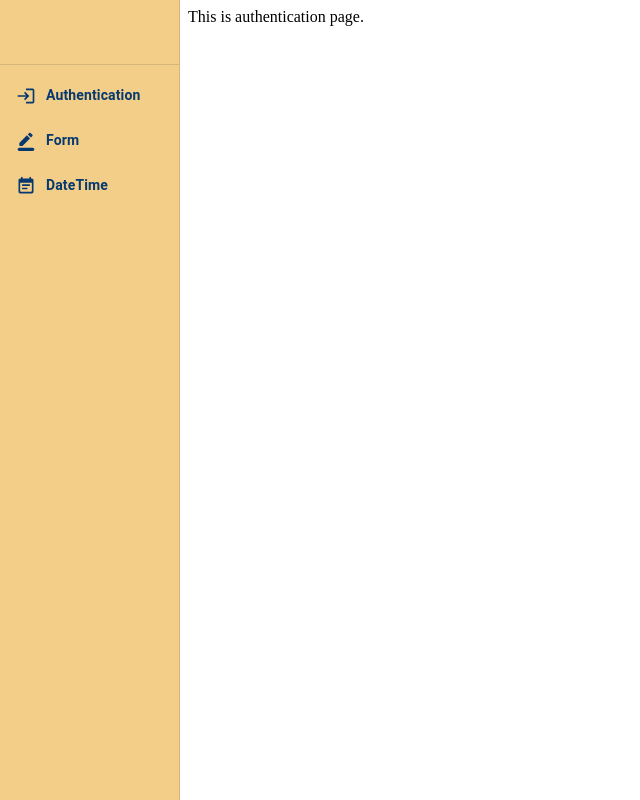
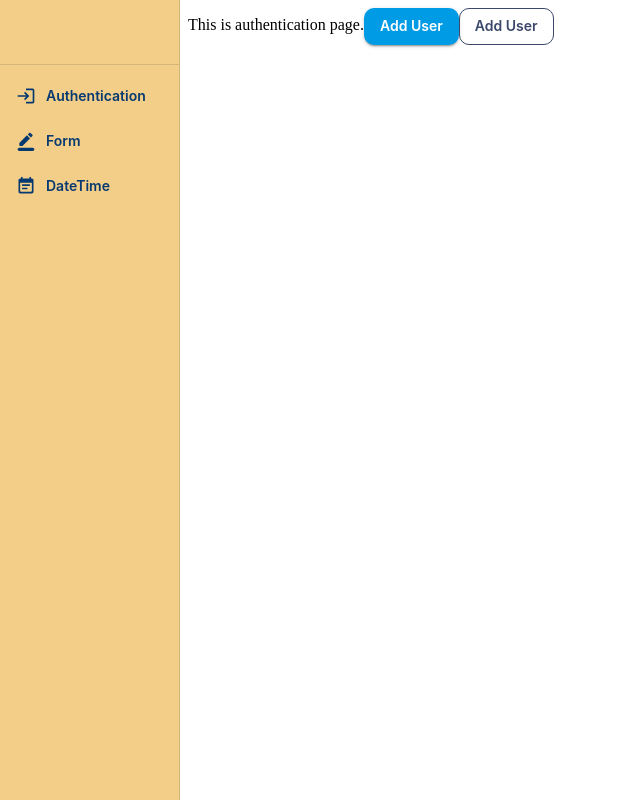
Before and after one commit to alisonwu6/vite-react-lab, a React (Vite) app: page /authentication in a window 1280 px wide. Shown: the whole page, without its empty margins (0-640 px from the left). Built offline with nearby package versions, Linux system fonts and the light colour scheme.

Commit message:
feat: MUI style, use ThemeProvider, CommonButton

```diff
--- /dev/null
+++ b/src/components/common/CommonButton/CommonButton.jsx
@@ -0,0 +1,17 @@
+import React from 'react';
+import Button from '@mui/material/Button';
+
+const CommonButton = ({ children, color, disabled, size, sx, variant }) => {
+  return (
+    <Button
+      color={color}
+      disabled={disabled}
+      size={size}
+      variant={variant}
+      sx={sx}
+    >
+      {children}
+    </Button>
+  );
+};
+export default CommonButton;
--- /dev/null
+++ b/src/globalTheme.jsx
@@ -0,0 +1,43 @@
+import { createTheme } from '@mui/material/styles';
+
+export const globalTheme = createTheme({
+  components: {
+    // name of the component
+    MuiButton: {
+      styleOverrides: {
+        // name of the slot
+        root: {
+          fontSize: '14px',
+        },
+      },
+    },
+  },
+  typography: {
+    fontFamily: [
+      '-apple-system',
+      'BlinkMacSystemFont',
+      '"Segoe UI"',
+      'Roboto',
+      '"Helvetica Neue"',
+      'Arial',
+      'sans-serif',
+      '"Apple Color Emoji"',
+      '"Segoe UI Emoji"',
+      '"Segoe UI Symbol"',
+    ].join(','),
+  },
+  palette: {
+    primary: {
+      light: '#757ce8',
+      main: '#3f50b5',
+      dark: '#002884',
+      contrastText: '#fff',
+    },
+    secondary: {
+      light: '#ff7961',
+      main: '#f44336',
+      dark: '#ba000d',
+      contrastText: '#000',
+    },
+  },
+});
--- a/src/main.jsx
+++ b/src/main.jsx
@@ -6,8 +6,11 @@ import { BrowserRouter, Routes, Route } from 'react-router-dom';
 import Authentication from './pages/Authentication/Authentication';
 import DateTime from './pages/DateTime/DateTime';
 import Form from './pages/Form/Form';
+import { ThemeProvider } from '@mui/material/styles';
+import { globalTheme } from './globalTheme';
 
 ReactDOM.createRoot(document.getElementById('root')).render(
+  <ThemeProvider theme={globalTheme}>
     <BrowserRouter>
       <Routes>
         <Route
@@ -29,4 +32,5 @@ ReactDOM.createRoot(document.getElementById('root')).render(
         </Route>
       </Routes>
     </BrowserRouter>
+  </ThemeProvider>
 );
--- a/src/pages/Authentication/Authentication.jsx
+++ b/src/pages/Authentication/Authentication.jsx
@@ -1,13 +1,49 @@
 import React from 'react';
 import Grid from '@mui/material/Grid';
+import CommonButton from '../../components/common/CommonButton/CommonButton';
 
 const Authentication = () => {
+  const buttonStyles = {
+    // fontSize: '0.875rem',
+    fontWeight: 600,
+    textTransform: 'capitalize',
+    borderRadius: 2.5,
+    '&.MuiButton-contained': {
+      color: '#fff',
+      backgroundColor: '#009be5',
+      '&:hover': {
+        backgroundColor: '#006db3',
+      },
+    },
+    '&.MuiButton-outlined': {
+      color: '#3C486B',
+      borderColor: '#3C486B',
+      '&:hover': {
+        color: '#fff',
+        backgroundColor: '#3C486B',
+      },
+    },
+  };
+
   return (
     <Grid
       item
       xs={8}
     >
       This is authentication page.
+      <CommonButton
+        color='secondary'
+        sx={buttonStyles}
+        variant='contained'
+      >
+        Add user
+      </CommonButton>
+      <CommonButton
+        sx={buttonStyles}
+        variant='outlined'
+      >
+        Add user
+      </CommonButton>
     </Grid>
   );
 };
```
Lines whose indentation alone changed are shown as unchanged.
